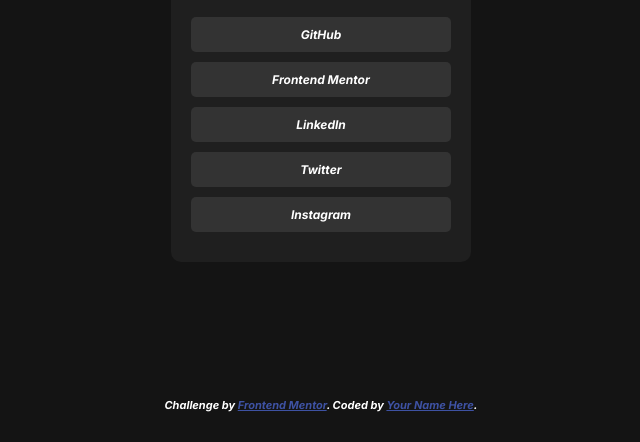
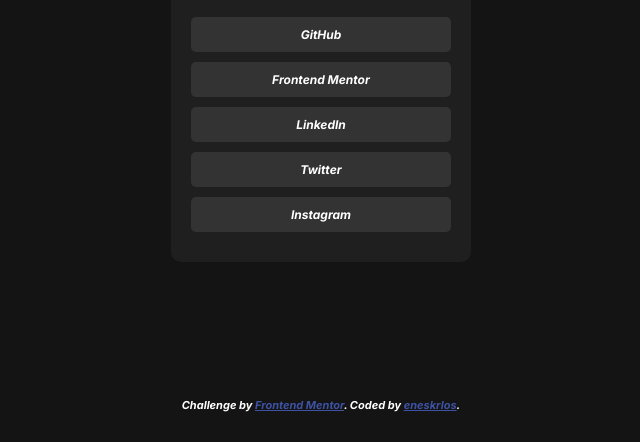
Before and after one commit to eneskrlos/social-links-profile-challenge, a plain HTML site: page index.html in a window 1280 px wide. Shown: the part 358-800 px from the top of the page, without its empty margins (319-959 px from the left). Drawn offline with Linux system fonts and the light colour scheme.

Commit message:
Update code

```diff
--- a/index.html
+++ b/index.html
@@ -164,7 +164,7 @@
   <footer>
     <div class="attribution">
       Challenge by <a href="https://www.frontendmentor.io?ref=challenge" target="_blank">Frontend Mentor</a>.
-      Coded by <a href="#">Your Name Here</a>.
+      Coded by <a href="https://github.com/eneskrlos/social-links-profile-challenge">eneskrlos</a>.
     </div>
   </footer>
 </body>
```
Also changed, not shown: 2 other files.
